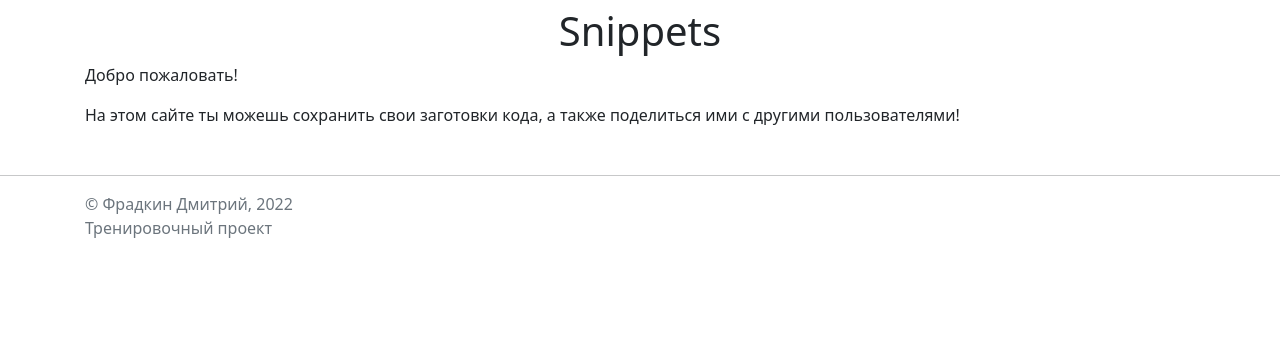
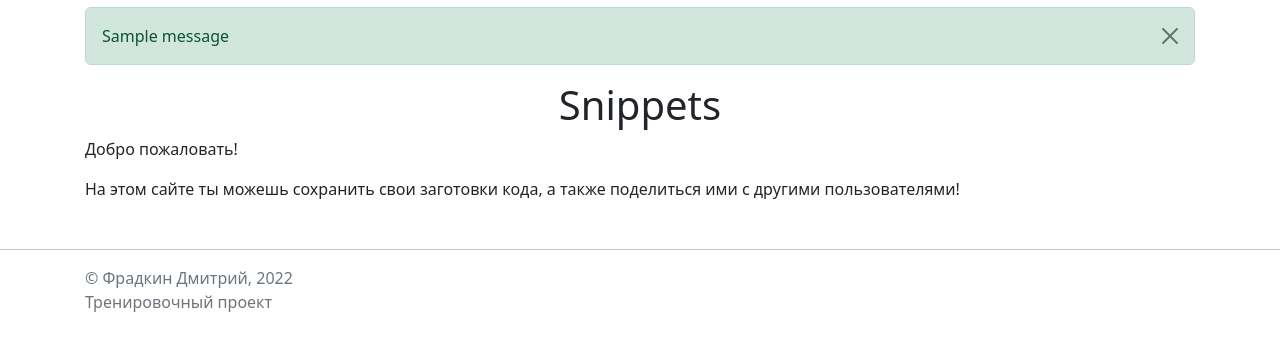
Before and after one commit to fradkin-d/pet_Snippets, a Django app: page / in a window 1280 px wide. Shown: the part 59-410 px from the top of the page. Run offline with Django 4.2, Linux system fonts and the light colour scheme; tables that the repository leaves empty hold one stand-in row (values such as "Sample post"); one stand-in notice (Sample message) is shown; some libraries are stand-ins or nearby versions.

Commit message:
add messages for some user's actions like create/update/delete snippet or login/logout/registration

```diff
--- a/MainApp/templates/base.html
+++ b/MainApp/templates/base.html
@@ -24,6 +24,7 @@
 {% include 'header.html' %}
 <main role="main" class="mt-3 flex-shrink-0">
     <div class="container">
+        {% include 'messages.html' %}
         <div class="row mt">
             <div class="col text-center">
                 <h1>{{ pagename }}</h1>
--- /dev/null
+++ b/MainApp/templates/messages.html
@@ -0,0 +1,6 @@
+{% for message in messages %}
+  <div class="alert {{ message.tags }} alert-dismissible fade show" role="alert">
+  <button type="button" class="btn-close" data-bs-dismiss="alert" aria-label="Close"></button>
+    {{ message }}
+  </div>
+{% endfor %}
--- a/MainApp/views.py
+++ b/MainApp/views.py
@@ -1,3 +1,4 @@
+from django.contrib.messages.views import SuccessMessageMixin
 from django.shortcuts import render, redirect
 from django.urls import reverse_lazy
 from django.contrib import auth
@@ -9,6 +10,7 @@ from django.views.generic.edit import UpdateView, DeleteView, CreateView
 from .models import Snippet, Comment, SnippetLike
 from django.db.models import Count, Q
 from django.http import JsonResponse
+from django.contrib import messages
 import math
 
 
@@ -23,9 +25,9 @@ def registration(request):
         form = form(request.POST)
         if form.is_valid():
             form.save()
-            # return Success message
+            messages.success(request, 'Регистрация прошла успешно!')
             return redirect('home')
-        # return Error message
+        messages.error(request, 'Ошибка регистрации! Проверьте правильность заполнения формы')
     context = {
         'pagename': 'Регистрация',
         'form': form,
@@ -40,41 +42,44 @@ def login(request):
         user = auth.authenticate(request, username=username, password=password)
         if user:
             auth.login(request, user)
-            # return Success message
+            messages.success(request, f'Добро пожаловать, {username}!')
         else:
-            # return Error message
-            pass
+            messages.error(request, 'Ошибка входа! Проверьте правильность заполнения формы')
         return redirect(request.META.get('HTTP_REFERER', '/'))
 
 
 @login_required
 def logout(request):
     auth.logout(request)
+    messages.success(request, f'Выполнен выход')
     return redirect('home')
 
 
-class SnippetCreateView(CreateView):
+class SnippetCreateView(SuccessMessageMixin, CreateView):
     model = Snippet
     form_class = SnippetForm
     template_name = 'pages/add_snippet.html'
     success_url = reverse_lazy('my_snippets_list_page')
+    success_message = "Сниппет добавлен"
 
     def form_valid(self, form):
         form.instance.author_id = self.request.user.id
         return super().form_valid(form)
 
 
-class SnippetUpdateView(UpdateView):
+class SnippetUpdateView(SuccessMessageMixin, UpdateView):
     model = Snippet
     form_class = SnippetForm
     template_name = 'pages/snippet_update.html'
     success_url = reverse_lazy('my_snippets_list_page')
+    success_message = "Сниппет обновлен"
 
 
-class SnippetDeleteView(DeleteView):
+class SnippetDeleteView(SuccessMessageMixin, DeleteView):
     model = Snippet
     success_url = reverse_lazy('my_snippets_list_page')
     template_name = 'pages/snippet_delete.html'
+    success_message = "Сниппет удален"
 
     def get_context_data(self, **kwargs):
         context = super().get_context_data(**kwargs)
```
Also changed, not shown: pet_Snippets/settings.py (+10 -0 lines).
